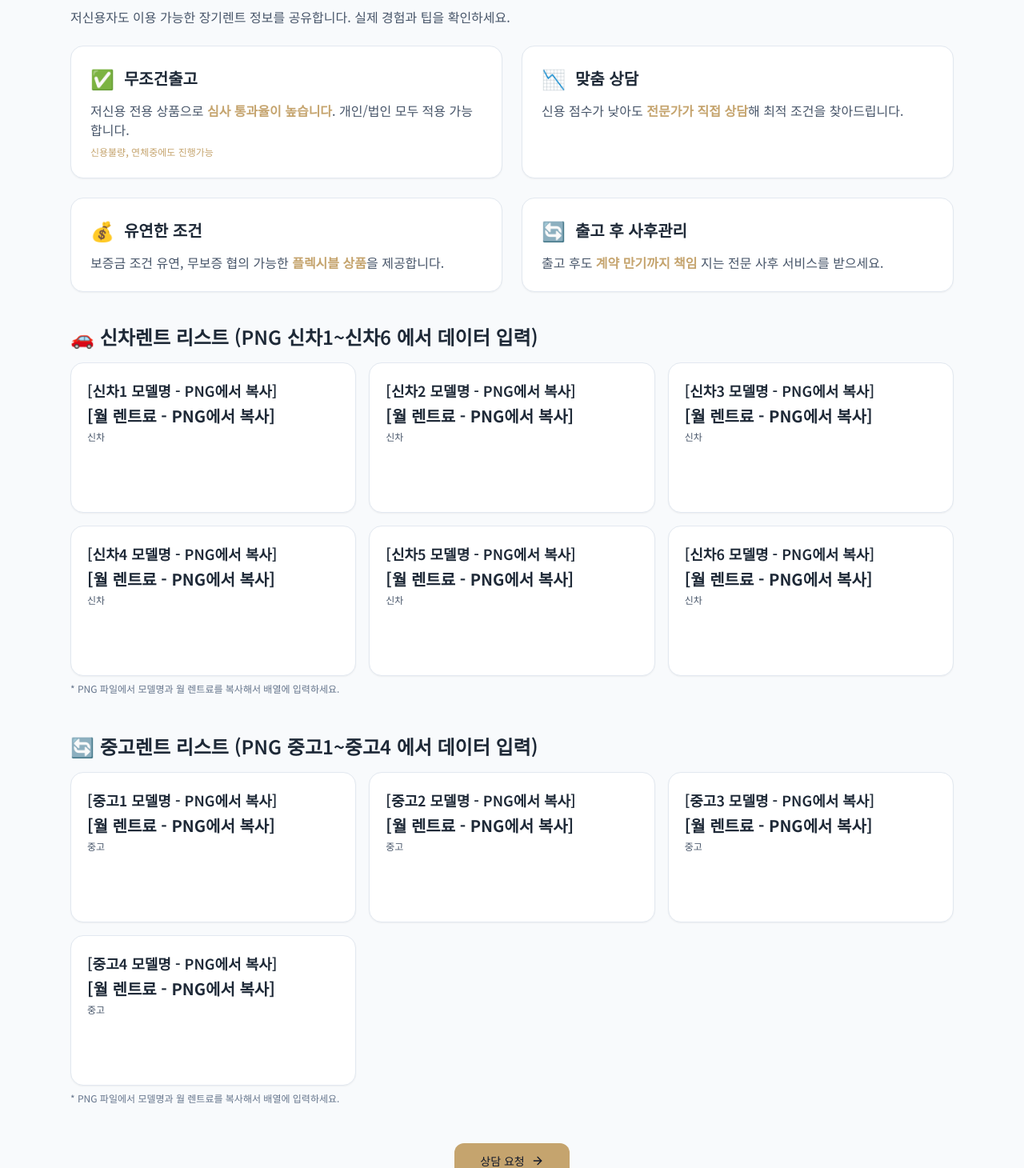
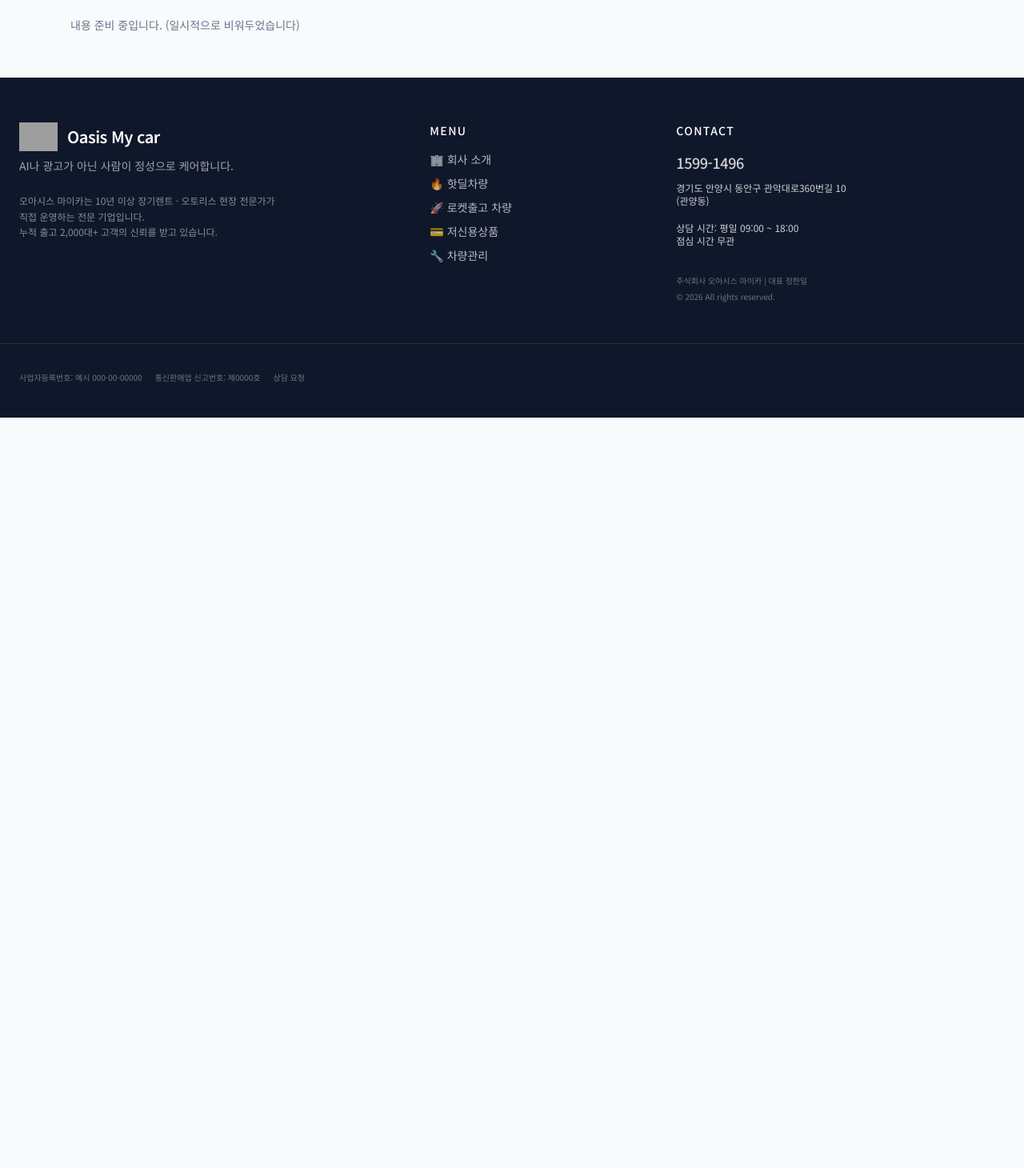
Before and after one commit to sanbada2026/oasis-my-car, a Next.js app: page /lowcredit in a window 1280 px wide. Shown: the part 200-1660 px from the top of the page at 80% size. After the commit the page ends 800 px from the top, so only its background shows below. Built offline with nearby package versions, Linux system fonts and the light colour scheme; grey boxes are pictures that could not be loaded.

Commit message:
Clear all content from 저신용상품 page as requested. Keep only the header. Minimal page.

```diff
--- a/app/lowcredit/page.tsx
+++ b/app/lowcredit/page.tsx
@@ -1,25 +1,4 @@
 "use client";
-
-import ConsultationCTA from "@/components/ConsultationCTA";
-
-// 신차렌트 리스트 (PNG 신차1~신차6 에서 모델명과 가격 복사해서 채우세요)
-// 예: { model: "디올뉴그랜저HEV 캘리그래피", monthly: "월 65만원", note: "재고특가" }
-const NEW_CAR_LIST = [
-  { id: 1, model: "[신차1 모델명 - PNG에서 복사]", monthly: "[월 렌트료 - PNG에서 복사]", note: "신차" },
-  { id: 2, model: "[신차2 모델명 - PNG에서 복사]", monthly: "[월 렌트료 - PNG에서 복사]", note: "신차" },
-  { id: 3, model: "[신차3 모델명 - PNG에서 복사]", monthly: "[월 렌트료 - PNG에서 복사]", note: "신차" },
-  { id: 4, model: "[신차4 모델명 - PNG에서 복사]", monthly: "[월 렌트료 - PNG에서 복사]", note: "신차" },
-  { id: 5, model: "[신차5 모델명 - PNG에서 복사]", monthly: "[월 렌트료 - PNG에서 복사]", note: "신차" },
-  { id: 6, model: "[신차6 모델명 - PNG에서 복사]", monthly: "[월 렌트료 - PNG에서 복사]", note: "신차" },
-];
-
-// 중고렌트 리스트 (PNG 중고1~중고4 에서 모델명과 가격 복사해서 채우세요)
-const USED_CAR_LIST = [
-  { id: 1, model: "[중고1 모델명 - PNG에서 복사]", monthly: "[월 렌트료 - PNG에서 복사]", note: "중고" },
-  { id: 2, model: "[중고2 모델명 - PNG에서 복사]", monthly: "[월 렌트료 - PNG에서 복사]", note: "중고" },
-  { id: 3, model: "[중고3 모델명 - PNG에서 복사]", monthly: "[월 렌트료 - PNG에서 복사]", note: "중고" },
-  { id: 4, model: "[중고4 모델명 - PNG에서 복사]", monthly: "[월 렌트료 - PNG에서 복사]", note: "중고" },
-];
 
 export default function LowCreditPage() {
   return (
@@ -27,82 +6,11 @@ export default function LowCreditPage() {
       <div className="mb-6">
         <div className="text-[#C5A46E] text-xs tracking-widest">LOW CREDIT INFO</div>
         <h1 className="section-title mt-1">💳 저신용상품</h1>
-        <p className="mt-3 text-slate-600">
-          저신용자도 이용 가능한 장기렌트 정보를 공유합니다. 실제 경험과 팁을 확인하세요.
-        </p>
       </div>
 
-      {/* 정보 카드 */}
-      <div className="grid md:grid-cols-2 gap-6 mb-10">
-        <div className="card p-6">
-          <div className="flex items-center gap-3 mb-3">
-            <span className="text-2xl">✅</span>
-            <h3 className="font-semibold text-xl">무조건출고</h3>
-          </div>
-          <p className="text-slate-600">저신용 전용 상품으로 <strong className="text-[#C5A46E]">심사 통과율이 높습니다</strong>. 개인/법인 모두 적용 가능합니다.</p>
-          <div className="mt-2 text-xs font-medium text-[#C5A46E]">신용불량, 연체중에도 진행가능</div>
-        </div>
-        <div className="card p-6">
-          <div className="flex items-center gap-3 mb-3">
-            <span className="text-2xl">📉</span>
-            <h3 className="font-semibold text-xl">맞춤 상담</h3>
-          </div>
-          <p className="text-slate-600">신용 점수가 낮아도 <strong className="text-[#C5A46E]">전문가가 직접 상담</strong>해 최적 조건을 찾아드립니다.</p>
-        </div>
-        <div className="card p-6">
-          <div className="flex items-center gap-3 mb-3">
-            <span className="text-2xl">💰</span>
-            <h3 className="font-semibold text-xl">유연한 조건</h3>
-          </div>
-          <p className="text-slate-600">보증금 조건 유연, 무보증 협의 가능한 <strong className="text-[#C5A46E]">플렉시블 상품</strong>을 제공합니다.</p>
-        </div>
-        <div className="card p-6">
-          <div className="flex items-center gap-3 mb-3">
-            <span className="text-2xl">🔄</span>
-            <h3 className="font-semibold text-xl">출고 후 사후관리</h3>
-          </div>
-          <p className="text-slate-600">출고 후도 <strong className="text-[#C5A46E]">계약 만기까지 책임</strong> 지는 전문 사후 서비스를 받으세요.</p>
-        </div>
-      </div>
-
-      {/* 신차렌트 리스트 */}
-      <div className="mb-12">
-        <h2 className="text-2xl font-semibold mb-4">🚗 신차렌트 리스트 (PNG 신차1~신차6 에서 데이터 입력)</h2>
-        <div className="grid grid-cols-1 md:grid-cols-2 lg:grid-cols-3 gap-4">
-          {NEW_CAR_LIST.map((v) => (
-            <div key={v.id} className="card p-5">
-              <div className="font-semibold text-lg">{v.model}</div>
-              <div className="text-xl font-bold mt-1">{v.monthly}</div>
-              <div className="text-xs text-slate-600 mt-1">{v.note}</div>
-              <div className="mt-4">
-                <ConsultationCTA variant="outline" prefillVehicle={v.model} />
-              </div>
-            </div>
-          ))}
-        </div>
-        <p className="text-xs text-slate-500 mt-2">* PNG 파일에서 모델명과 월 렌트료를 복사해서 배열에 입력하세요.</p>
-      </div>
-
-      {/* 중고렌트 리스트 */}
-      <div className="mb-12">
-        <h2 className="text-2xl font-semibold mb-4">🔄 중고렌트 리스트 (PNG 중고1~중고4 에서 데이터 입력)</h2>
-        <div className="grid grid-cols-1 md:grid-cols-2 lg:grid-cols-3 gap-4">
-          {USED_CAR_LIST.map((v) => (
-            <div key={v.id} className="card p-5">
-              <div className="font-semibold text-lg">{v.model}</div>
-              <div className="text-xl font-bold mt-1">{v.monthly}</div>
-              <div className="text-xs text-slate-600 mt-1">{v.note}</div>
-              <div className="mt-4">
-                <ConsultationCTA variant="outline" prefillVehicle={v.model} />
-              </div>
-            </div>
-          ))}
-        </div>
-        <p className="text-xs text-slate-500 mt-2">* PNG 파일에서 모델명과 월 렌트료를 복사해서 배열에 입력하세요.</p>
-      </div>
-
-      <div className="mt-8 text-center">
-        <ConsultationCTA variant="primary" />
+      {/* 내용 모두 삭제 - 사용자 요청에 따라 빈 페이지로 유지 */}
+      <div className="text-slate-500 text-sm">
+        내용 준비 중입니다. (일시적으로 비워두었습니다)
       </div>
     </div>
   );
```
